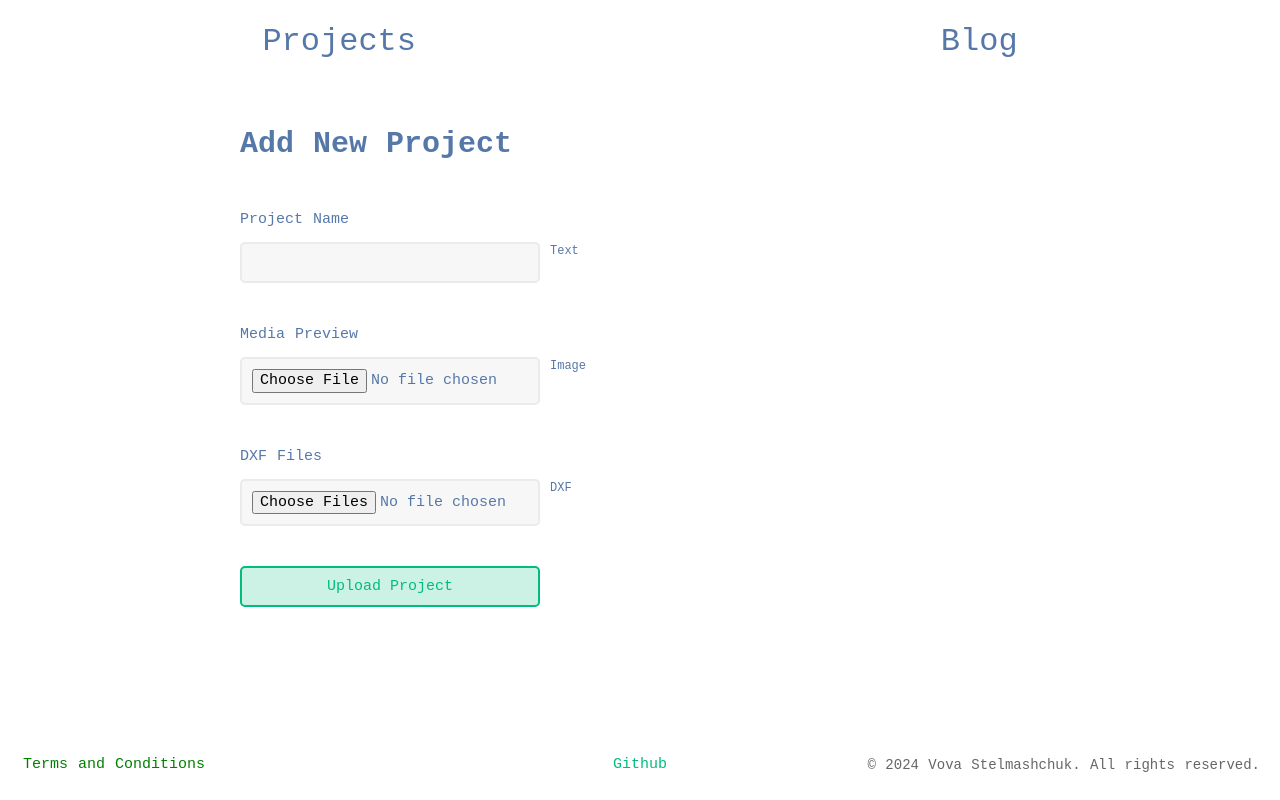
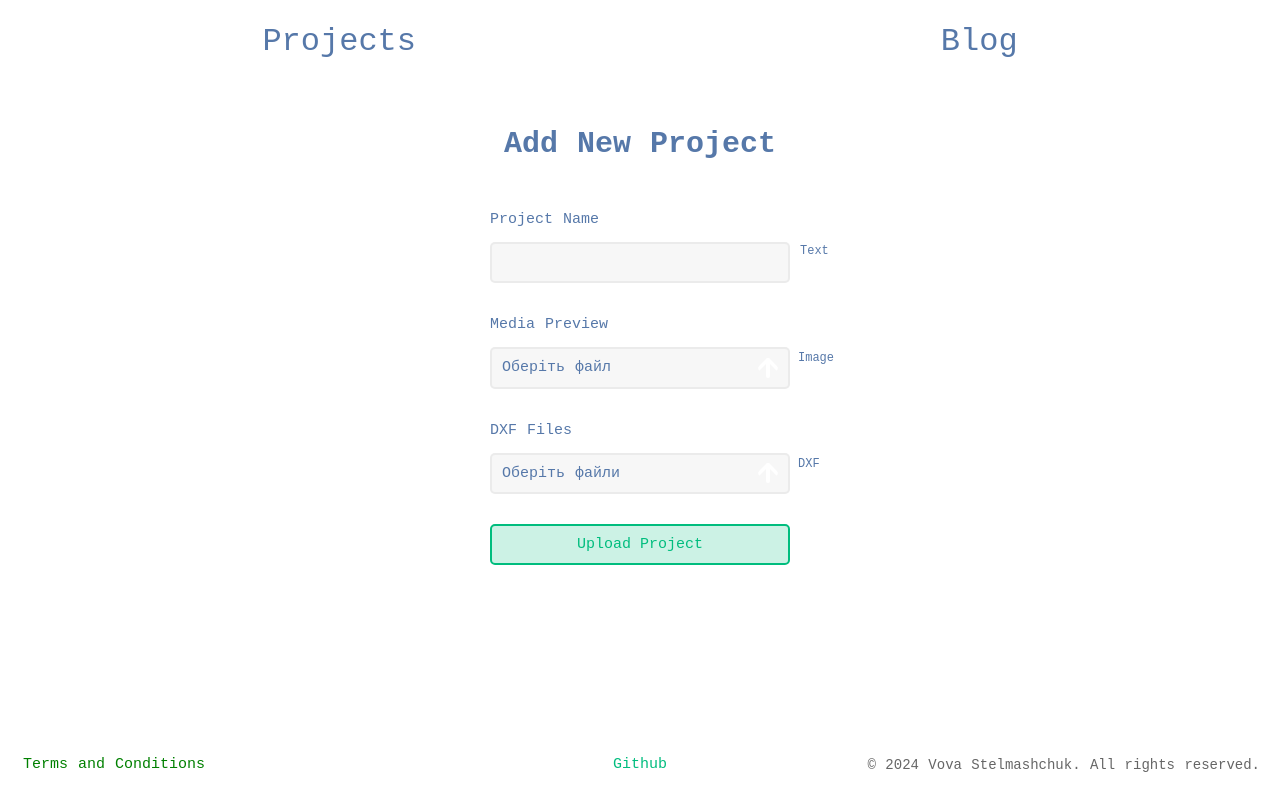
Before and after one commit to guiguijke/nest2d, a Vue app in the folder nest2dvue/: page /add-project in a window 1280 px wide. Built offline with nearby package versions, Linux system fonts and the light colour scheme.

Commit message:
add input components

```diff
--- a/nest2dvue/src/views/AddProjectPage.vue
+++ b/nest2dvue/src/views/AddProjectPage.vue
@@ -5,47 +5,31 @@
             class="project__form form"
             @submit.prevent="submitForm"
         >
-            <label class="form__item form-item">
-                <span class="form-item__label"> Project Name </span>
-                <span class="form-item__wrapper">
-                    <span class="form-item__hint"> Text </span>
-                    <input
-                        class="form-item__input"
-                        type="text"
+            <TextInput
+                class="form__item"
+                label="Project Name"
+                hint="Text"
                 v-model="projectName"
                 required
             />
-                </span>
-            </label>
-            <label class="form__item form-item">
-                <span class="form-item__label"> Media Preview </span>
-                <span class="form-item__wrapper">
-                    <span class="form-item__hint"> Image </span>
-                    <input
-                        class="form-item__input"
-                        type="file"
+            <FileInput
+                class="form__item"
+                label="Media Preview"
+                hint="Image"
+                required
                 @change="handleMediaPreviewChange"
-                        accept="image/*"
+            />
+            <FileInput
+                class="form__item"
+                label="DXF Files"
+                hint="DXF"
+                accept=".dxf"
                 required
+                multiple
+                @change="handleDXFFilesChange"
             />
-                </span>
-            </label>
-            <label class="form__item form-item">
-                <span class="form-item__label"> DXF Files </span>
-                <span class="form-item__wrapper">
-                    <span class="form-item__hint"> DXF </span>
-                    <input
-                        class="form-item__input"
-                        type="file"
-                        @change="handleDXFFilesChange"
-                        accept=".dxf"
-                        multiple
-                        required
-                    />
-                </span>
-            </label>
             <button
-                class="form-item__btn"
+                class="form__btn"
                 type="submit"
             >
                 Upload Project
@@ -66,6 +50,10 @@
 <script setup>
 import { ref } from 'vue';
 import { API_URL } from '@/constants.js';
+import axios from 'axios';
+import router from '@/router/index.js';
+import TextInput from '@/views/TextInput.vue';
+import FileInput from '@/views/FileInput.vue';
 
 const projectName = ref('');
 const mediaPreview = ref(null);
@@ -76,18 +64,12 @@ const progress = ref(0);
 const handleMediaPreviewChange = (event) => {
     mediaPreview.value = event.target.files[0];
 };
-
 const handleDXFFilesChange = (event) => {
     dxfFiles.value = Array.from(event.target.files);
 };
-
-import axios from 'axios';
-import router from '@/router/index.js';
-
 const updateProgress = (completed, total) => {
     progress.value = Math.round((completed / total) * 100);
 };
-
 const navigateToProject = (projectSlug) => {
     router.push({ name: 'ProjectView', params: { slug: projectSlug } });
 };
@@ -136,6 +118,7 @@ const submitForm = async () => {
     margin-left: auto;
     padding: 20px;
     &__title {
+        text-align: center;
         margin-bottom: 40px;
     }
     &__form {
@@ -148,36 +131,12 @@ const submitForm = async () => {
 .form {
     display: flex;
     flex-direction: column;
+    align-items: center;
     &__item {
         width: 300px;
-        margin-bottom: 40px;
+        margin-bottom: 30px;
     }
-}
-.form-item {
-    display: flex;
-    flex-direction: column;
-    &__wrapper {
-        position: relative;
-    }
-    &__label {
-        margin-bottom: 10px;
-    }
-    &__hint {
-        position: absolute;
-        left: calc(100% + 10px);
-        top: 0;
-        font-size: 12px;
-    }
-    &__input {
-        display: block;
-        width: 100%;
-        background-color: var(--color-background-soft);
-        padding: 10px;
-        box-shadow: none;
-        border: 2px solid var(--color-border);
-        border-radius: 5px;
-        color: var(--color-text);
-    }
+
     &__btn {
         width: 300px;
         border-radius: 5px;
@@ -192,6 +151,7 @@ const submitForm = async () => {
         }
     }
 }
+
 .progress-bar {
     background-color: #f3f3f3;
     border-radius: 10px;
--- /dev/null
+++ b/nest2dvue/src/views/FileInput.vue
@@ -0,0 +1,137 @@
+<template>
+    <label class="input">
+        <span class="input__label"> {{ label }} </span>
+        <span class="input__wrapper">
+            <span class="input__hint"> {{ hint }} </span>
+            <input
+                class="input__value"
+                type="file"
+                :required="required"
+                :accept="accept"
+                :multiple="multiple"
+                @change="setData"
+            />
+            <span class="input__text">
+                {{ text }}
+            </span>
+            <span class="input__icon"> </span>
+        </span>
+    </label>
+</template>
+
+<script setup>
+import { ref, computed, unref } from 'vue';
+const props = defineProps({
+    required: {
+        type: Boolean,
+        default: false,
+    },
+    multiple: {
+        type: Boolean,
+        default: false,
+    },
+    label: {
+        type: String,
+        default: 'label',
+    },
+    hint: {
+        type: String,
+        default: 'hint',
+    },
+    accept: {
+        type: String,
+        default: 'image/*',
+    },
+});
+
+const name = ref('');
+const count = ref(0);
+
+const plug = computed(() =>
+    unref(props.multiple) ? 'Оберіть файли' : 'Оберіть файл'
+);
+const text = computed(() => {
+    if (unref(count) > 1) {
+        return `Файлів : ${unref(count)}`;
+    }
+    return !!unref(name) ? unref(name) : unref(plug);
+});
+
+const setData = (event) => {
+    name.value = event.target.files[0].name;
+    count.value = event.target.files.length;
+};
+</script>
+
+<style lang="scss" scoped>
+.input {
+    display: flex;
+    flex-direction: column;
+    &__label {
+        margin-bottom: 10px;
+    }
+    &__wrapper {
+        position: relative;
+        background-color: var(--color-background-soft);
+        padding: 10px;
+        border: 2px solid var(--color-border);
+        border-radius: 5px;
+        cursor: pointer;
+    }
+    &__hint {
+        position: absolute;
+        left: calc(100% + 10px);
+        top: 0;
+        font-size: 12px;
+    }
+    &__value {
+        width: 0;
+        height: 0;
+        pointer-events: none;
+        position: absolute;
+        top: 0;
+        left: 0;
+        opacity: 0;
+        overflow: hidden;
+    }
+    &__text {
+        line-height: 1.15;
+        display: block;
+        color: var(--color-text);
+        padding-right: 40px;
+    }
+    &__icon {
+        position: absolute;
+        top: 0;
+        bottom: 0;
+        right: 0;
+        width: 40px;
+        pointer-events: none;
+
+        &::after,
+        &::before {
+            content: '';
+            position: absolute;
+            left: 50%;
+            top: 50%;
+        }
+
+        &::after {
+            border-radius: 2px;
+            width: 4px;
+            height: 20px;
+            background-color: #fff;
+
+            transform: translate(-50%, -50%);
+        }
+        &::before {
+            width: 16px;
+            height: 16px;
+            border-left: 4px solid #fff;
+            border-top: 4px solid #fff;
+            border-radius: 4px;
+            transform: translate(-50%, -50%) rotate(45deg);
+        }
+    }
+}
+</style>
--- /dev/null
+++ b/nest2dvue/src/views/TextInput.vue
@@ -0,0 +1,63 @@
+<template>
+    <label class="input">
+        <span class="input__label"> {{ label }} </span>
+        <span class="input__wrapper">
+            <span class="input__hint"> {{ hint }} </span>
+            <input
+                class="input__value"
+                type="text"
+                v-model="model"
+                :required="required"
+            />
+        </span>
+    </label>
+</template>
+
+<script setup>
+const model = defineModel();
+
+const props = defineProps({
+    required: {
+        type: Boolean,
+        default: false,
+    },
+    label: {
+        type: String,
+        default: 'label',
+    },
+    hint: {
+        type: String,
+        default: 'hint',
+    },
+});
+</script>
+
+<style lang="scss" scoped>
+.input {
+    display: flex;
+    flex-direction: column;
+    &__label {
+        margin-bottom: 10px;
+    }
+    &__wrapper {
+        position: relative;
+    }
+    &__hint {
+        position: absolute;
+        left: calc(100% + 10px);
+        top: 0;
+        font-size: 12px;
+    }
+    &__value {
+        display: block;
+        width: 100%;
+        background-color: var(--color-background-soft);
+        padding: 10px;
+        box-shadow: none;
+        border: 2px solid var(--color-border);
+        border-radius: 5px;
+        color: var(--color-text);
+        font-family: monospace;
+    }
+}
+</style>
```
Lines whose indentation alone changed are shown as unchanged.
